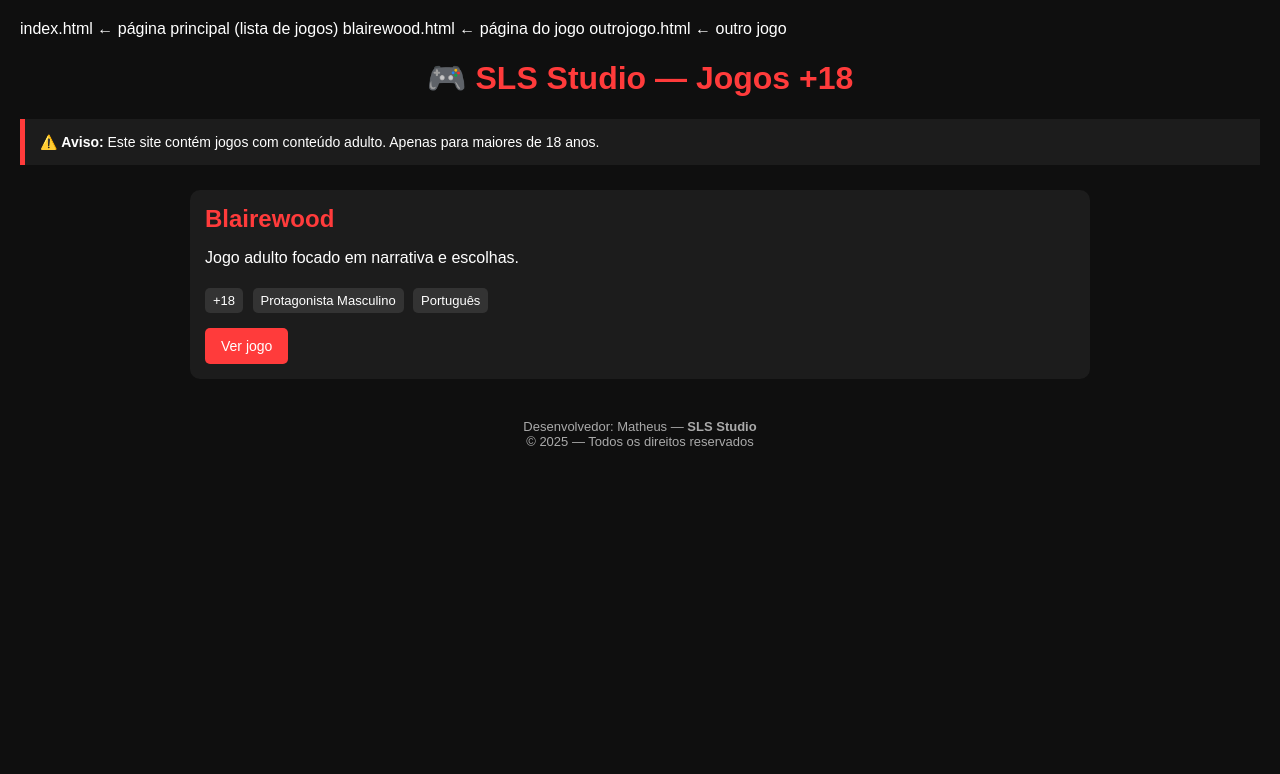
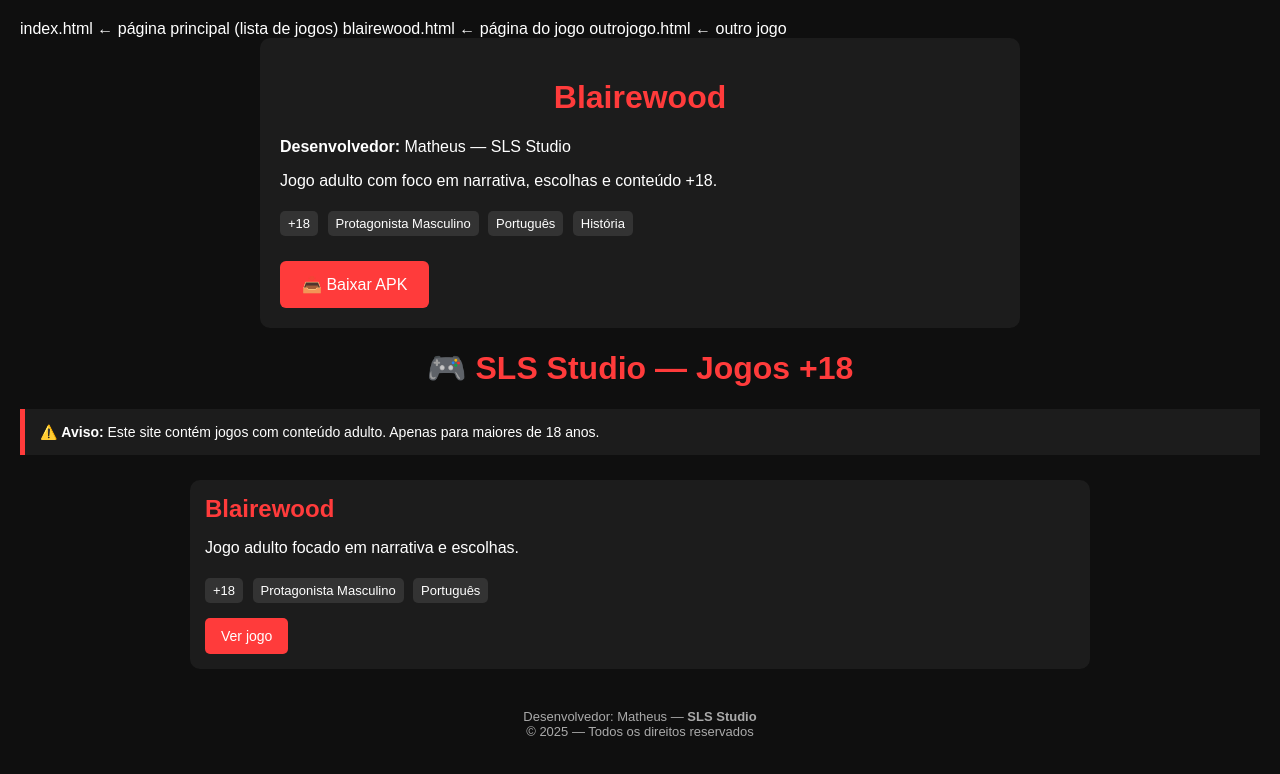
Before and after one commit to ms5536593-dotcom/SLS-Studio, a plain HTML site: page index.html in a window 1280 px wide. Drawn offline with Linux system fonts and the light colour scheme.

Commit message:
Update index.html

```diff
--- a/index.html
+++ b/index.html
@@ -1,7 +1,77 @@
 index.html        ← página principal (lista de jogos)
 blairewood.html   ← página do jogo
 outrojogo.html    ← outro jogo
+
 <!DOCTYPE html>
+<html lang="pt-BR">
+<head>
+  <meta charset="UTF-8">
+  <title>Blairewood — SLS Studio</title>
+  <meta name="viewport" content="width=device-width, initial-scale=1.0">
+  <style>
+    body {
+      background:#0f0f0f;
+      color:#fff;
+      font-family:Arial, sans-serif;
+      padding:20px;
+    }
+    .box {
+      max-width:720px;
+      margin:auto;
+      background:#1c1c1c;
+      padding:20px;
+      border-radius:10px;
+    }
+    h1 {
+      color:#ff3b3b;
+    }
+    .tags span {
+      display:inline-block;
+      background:#333;
+      padding:6px 10px;
+      border-radius:5px;
+      margin:4px 4px 0 0;
+      font-size:14px;
+    }
+    .download {
+      display:inline-block;
+      margin-top:25px;
+      padding:14px 22px;
+      background:#ff3b3b;
+      color:#fff;
+      text-decoration:none;
+      border-radius:6px;
+      font-size:16px;
+    }
+  </style>
+</head>
+<body>
+
+<div class="box">
+  <h1>Blairewood</h1>
+
+  <p><strong>Desenvolvedor:</strong> Matheus — SLS Studio</p>
+
+  <p>
+    Jogo adulto com foco em narrativa, escolhas e conteúdo +18.
+  </p>
+
+  <div class="tags">
+    <span>+18</span>
+    <span>Protagonista Masculino</span>
+    <span>Português</span>
+    <span>História</span>
+  </div>
+
+  <a class="download"
+     href="https://www.mediafire.com/file/uto6jwyyqp5rp5v/blairewood.mb-0.1-release.apk/file"
+     target="_blank">
+    📥 Baixar APK
+  </a>
+</div>
+
+</body>
+</html><!DOCTYPE html>
 <html lang="pt-BR">
 <head>
   <meta charset="UTF-8">
```
